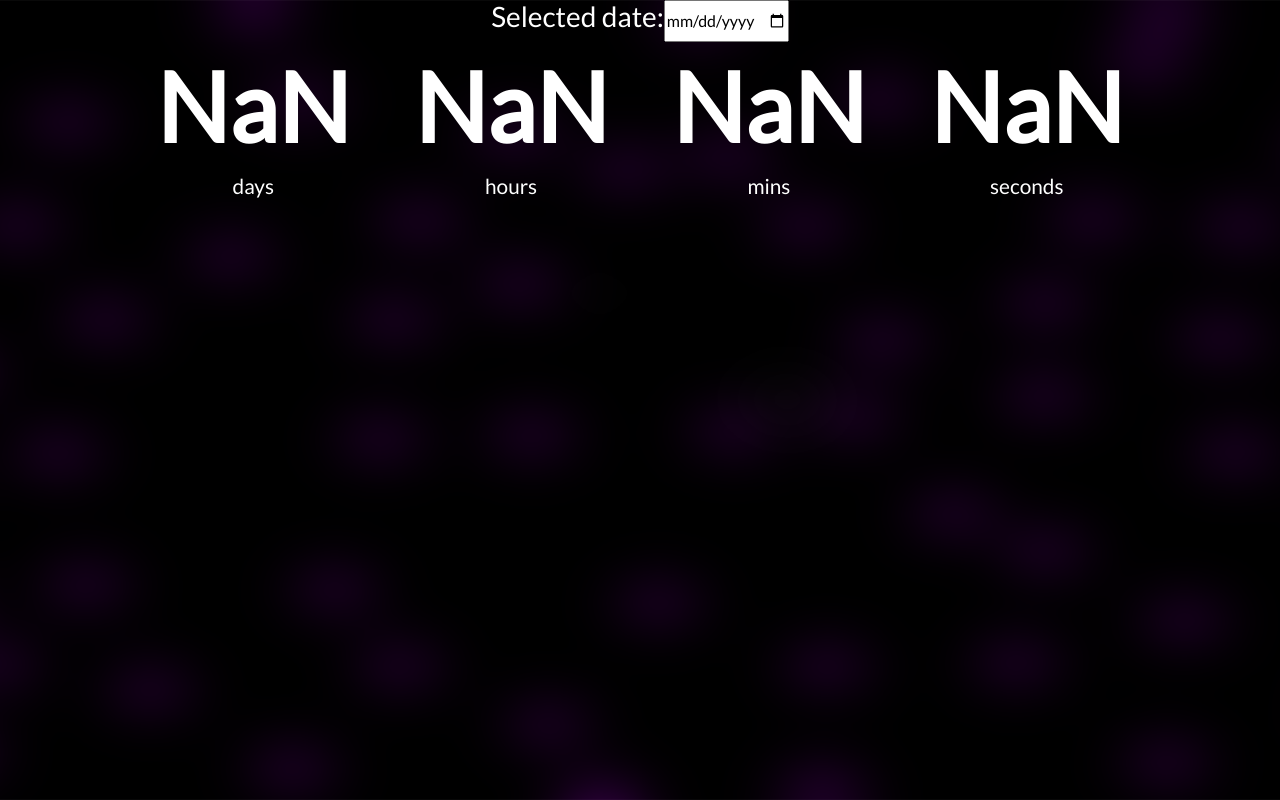
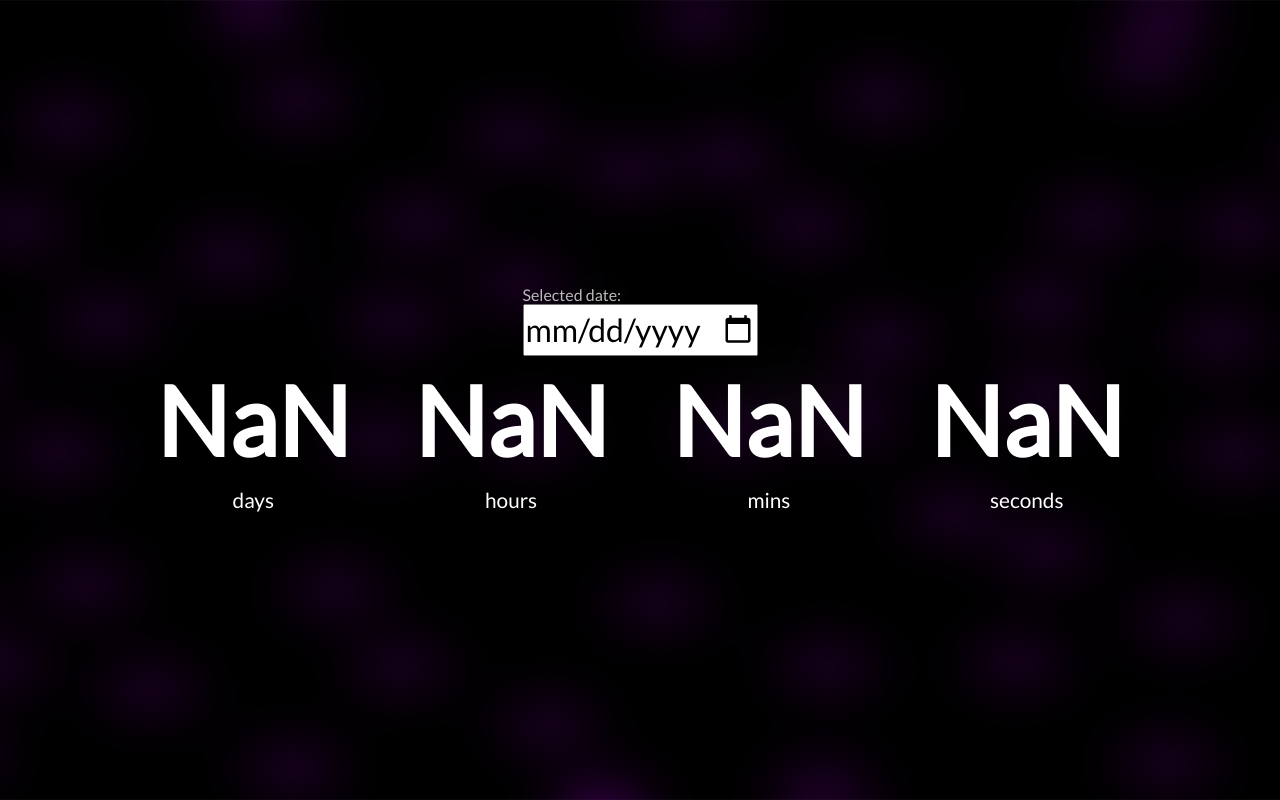
Before and after one commit to yuraaah/until-date-counter-app, a plain HTML site: page index.html in a window 1280 px wide. Drawn offline with nearby package versions, Linux system fonts and the light colour scheme.

Commit message:
Final visual touches

```diff
--- a/index.html
+++ b/index.html
@@ -14,9 +14,10 @@
 
 <body>
     <div class="d-flex justify-content-center">
-        <div class="d-flex" id="header-container">
-            <h3>Selected date:</h3>
+        <div id="header-container">
+            <h6>Selected date:</h6>
             <input type="date" id="dateInputFrm" name="Your date!" min="2022-01-01" max="2030-12-31">
+
         </div>
     </div>
     <p id="date" style="display: none;"></p>
--- a/style.css
+++ b/style.css
@@ -1,4 +1,5 @@
 @import url('https://fonts.googleapis.com/css2?family=Lato&display=swap');
+
 
 * {
     box-sizing: border-box;
@@ -10,6 +11,7 @@ body {
     background-position: center center;
     display: flex;
     flex-direction: column;
+    justify-content: center;
     align-items: center;
     min-height: 100vh;
     font-family: 'Lato', sans-serif;
@@ -32,10 +34,8 @@ h6{
     margin: 0;
 }
 
-h1 {
-    font-weight: bold;
-    font-size: 4rem;
-    margin-top: -0.5rem;
+#dateInputFrm{
+    font-size: 2rem;
 }
 
 .countdown-container {
```
